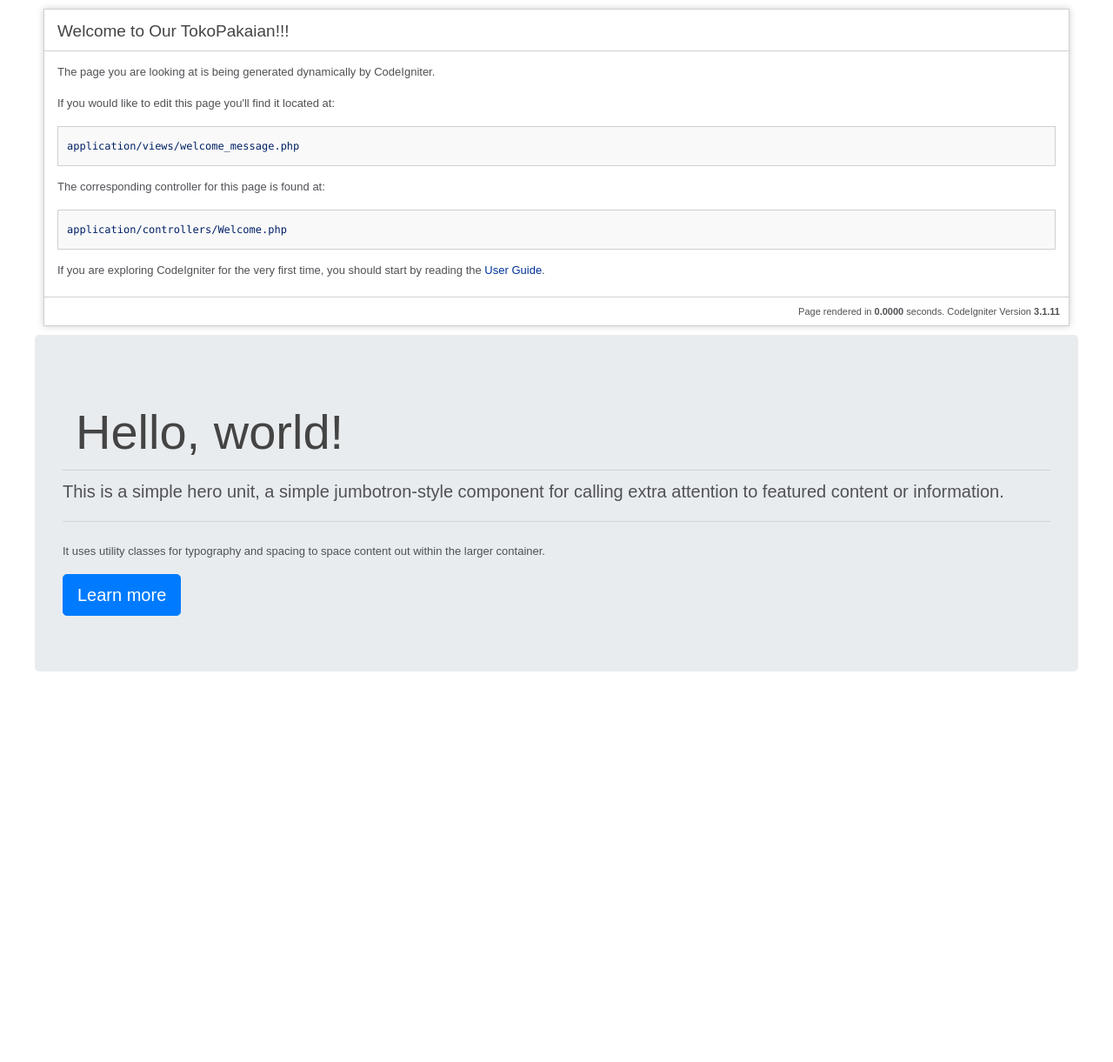
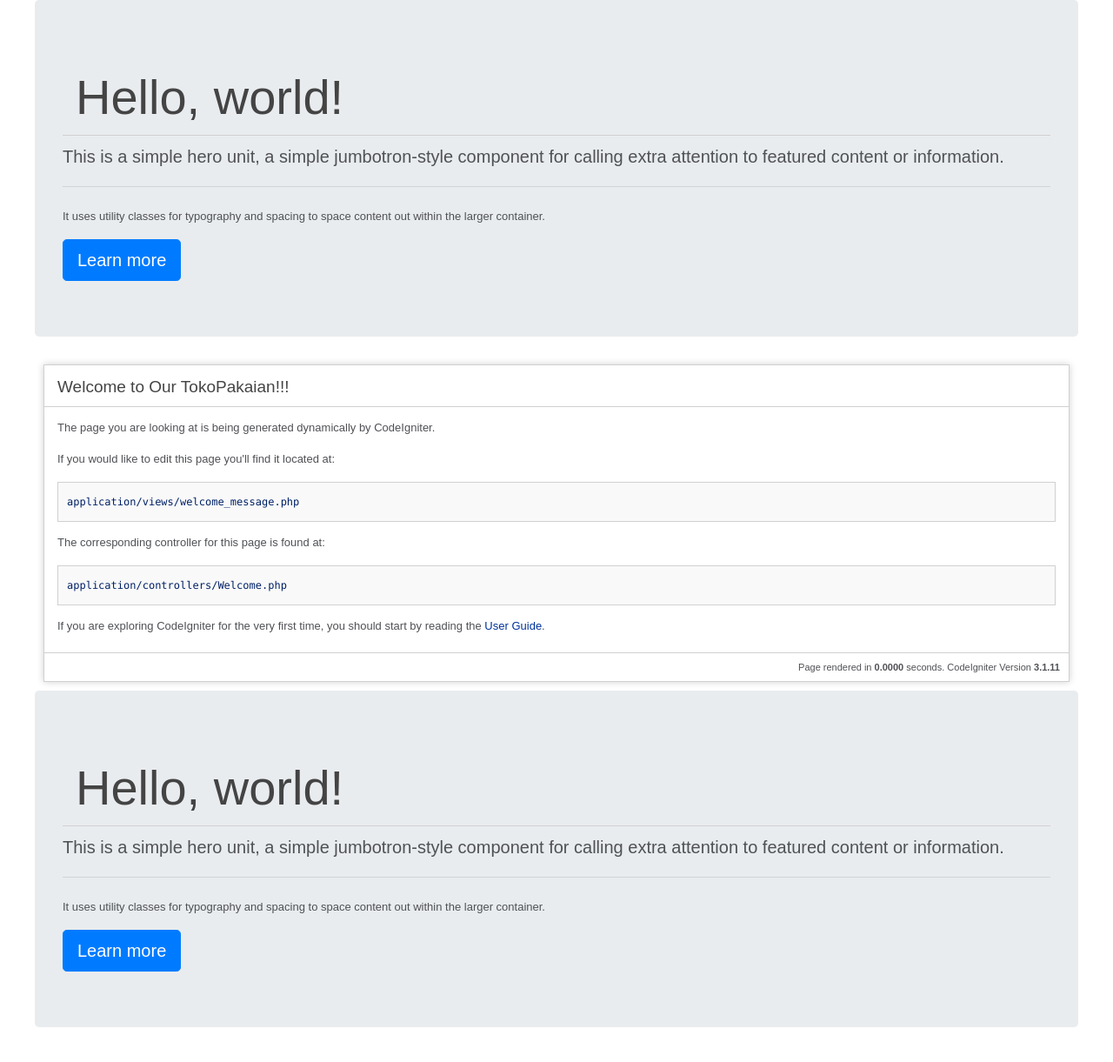
Before and after one commit to fauziardha1/Final-Project-Web, a CodeIgniter app: page /codeigniter/ in a window 1280 px wide. Shown: the part 94-1315 px from the top of the page at 87% size. Before the commit the page ends 866 px from the top, so only its background shows below. Run offline with CodeIgniter, Linux system fonts and the light colour scheme.

Commit message:
add jumbotron after navbar

```diff
--- a/application/views/welcome_message.php
+++ b/application/views/welcome_message.php
@@ -106,6 +106,14 @@ defined('BASEPATH') OR exit('No direct script access allowed');
   </div>
 </nav>
 
+<div class="jumbotron">
+  <h1 class="display-4">Hello, world!</h1>
+  <p class="lead">This is a simple hero unit, a simple jumbotron-style component for calling extra attention to featured content or information.</p>
+  <hr class="my-4">
+  <p>It uses utility classes for typography and spacing to space content out within the larger container.</p>
+  <a class="btn btn-primary btn-lg" href="#" role="button">Learn more</a>
+</div>
+
 <div id="container">
 	<h1>Welcome to Our TokoPakaian!!!</h1>
 
```
